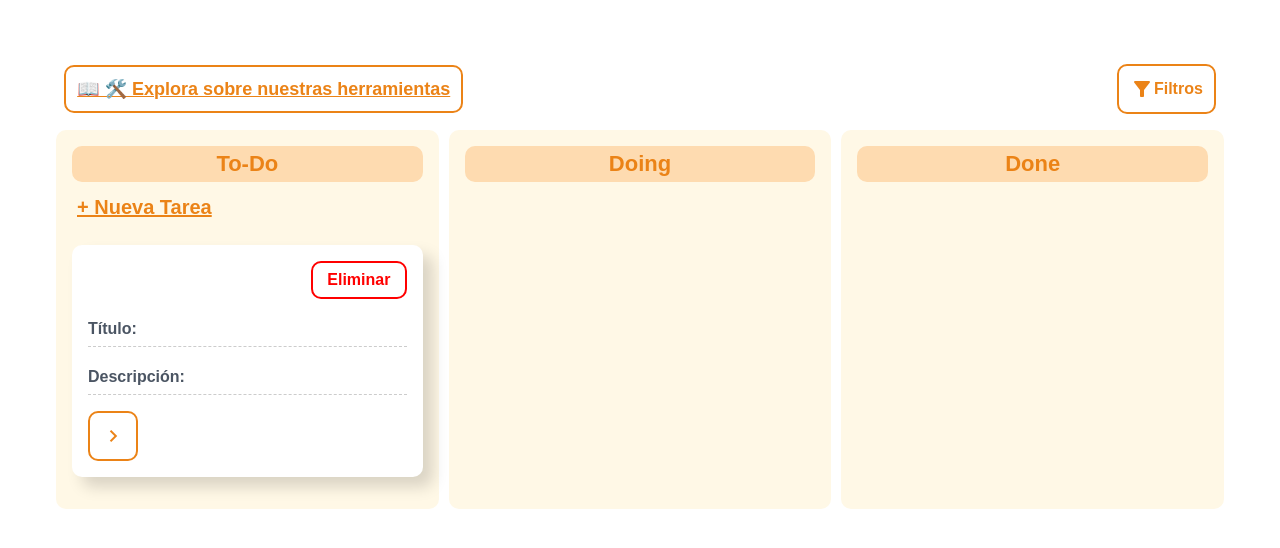
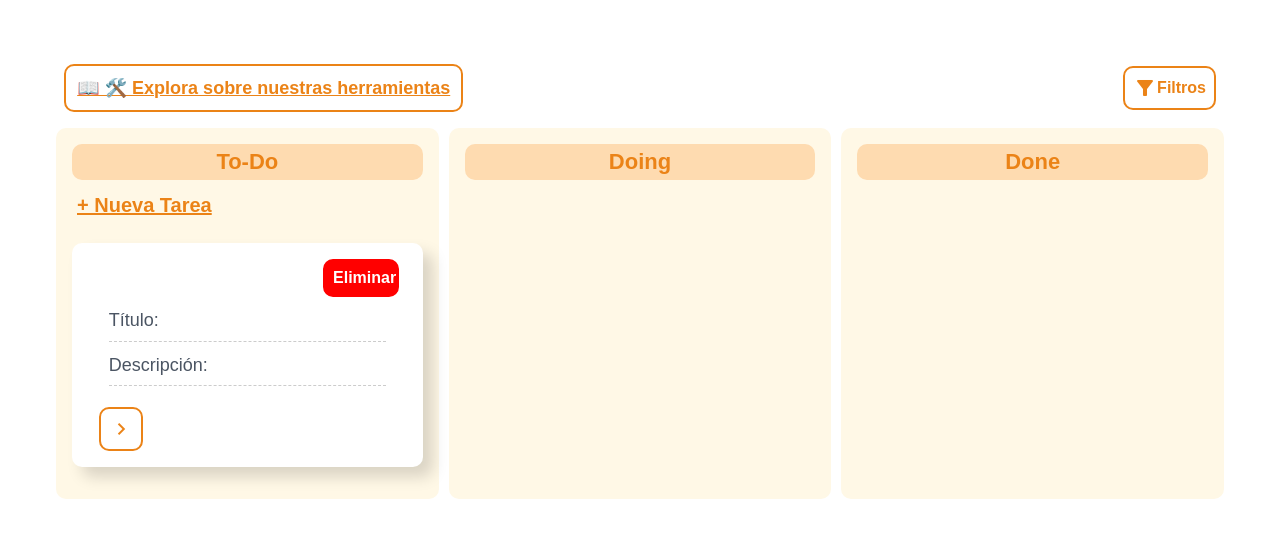
Before and after one commit to alePapaluca30/challenge-toDoList, a Next.js app: page /TodoList in a window 1280 px wide. Both pictures are taken after a click on the button "+ Nueva Tarea". Shown: the top 548 px of the page. Built offline with nearby package versions, Linux system fonts and the light colour scheme.

Commit message:
fix style in input

```diff
--- a/components/Field/CustomField.tsx
+++ b/components/Field/CustomField.tsx
@@ -57,7 +57,7 @@ const CustomField: React.FC<EditableFieldProps> = ({
       className="separator"
       aria-label={`Editar ${field}`}
     >
-      <span className="task-container-input-label">
+      <span className="input-label-value">
         {label}:
         <p className="task-container-input-value"> {value ?? placeholder}</p>
       </span>
--- a/components/TaskCard/TaskCard.tsx
+++ b/components/TaskCard/TaskCard.tsx
@@ -101,15 +101,8 @@ const TaskCard = ({
       />
 
       {/* Btn change state */}
-      <div
-        style={{
-          display: "flex",
-          flexDirection: "row",
-          alignItems: "center",
-        }}
-      >
-        <TaskActions state={state} onStateChange={onStateChange} />
-      </div>
+
+      <TaskActions state={state} onStateChange={onStateChange} />
     </div>
   );
 };
--- a/provider/TasksContext.tsx
+++ b/provider/TasksContext.tsx
@@ -45,7 +45,7 @@ export const TasksProvider = ({ children }: { children: React.ReactNode }) => {
 
   const addTask = (newTask: Task) => {
     const taskWithId: Task = { ...newTask, id: uuidv4(), state: "to-do" };
-    setTasks((prevTasks) => [...prevTasks, taskWithId]);
+    setTasks((prevTasks) => [taskWithId, ...prevTasks]);
   };
 
   const deleteTask = (taskId: string) => {
--- a/styles/Button.css
+++ b/styles/Button.css
@@ -5,7 +5,7 @@
 
   --color: #eb8317;
   background-color: inherit;
-  padding: 0.7em;
+  padding: 0.5em;
   cursor: pointer;
   font-size: 16px;
   font-weight: 700;
@@ -16,7 +16,7 @@
 
 .custom-button-action {
   --color: #eb8317;
-  padding: 0.7em;
+  padding: 0.5em;
   font-size: 16px;
   font-weight: 700;
   color: var(--color);
--- a/styles/TaskCard.css
+++ b/styles/TaskCard.css
@@ -1,5 +1,5 @@
 .task-card {
-  padding: 1rem;
+  padding: 1rem 1.5rem 1rem 1.5rem;
   margin: 1rem 0 1rem 0;
   width: 100%;
   background-color: #fff;
@@ -10,6 +10,7 @@
   display: flex;
   flex-direction: row;
   align-items: center;
+  padding: 0 0.7rem 0 0.7rem;
   gap: 8px;
   width: 100%;
 }
@@ -18,7 +19,7 @@
 .task-container textarea {
   width: 100%;
   margin: 0.1rem 0 0.1rem 0;
-  padding-left: 0.5rem;
+  margin: 0.3rem 0 0.3rem 0;
   height: 3rem;
   max-width: 18rem;
 
@@ -39,6 +40,7 @@
 }
 
 .task-container-input-value {
+  padding: 0.3rem 0 0.3rem 0;
   color: black;
   font-size: 18px;
   font-weight: 600;
@@ -58,46 +60,57 @@
 .actions-container {
   display: flex;
   justify-content: space-between;
-  padding: 0.2rem 0 0 0;
+  padding: 0.5rem 0.2rem 0 0.2rem;
   color: black;
 }
 
 .actions-container input {
   padding: 0.8rem;
   width: 100%;
+  margin: 10rem;
   font-size: 15px;
   border: 1px solid rgb(75 85 99);
   border-radius: 10px;
   background-color: transparent;
 }
 
+.input-label-value {
+  display: flex;
+  flex-direction: column;
+  color: rgb(75 85 99);
+  font-weight: 500;
+  font-size: 18px;
+}
 .container-delete {
   display: flex;
   flex-direction: row;
   justify-content: flex-end;
 }
 .actions-delete {
-  width: 30%;
+  width: 25%;
   background-color: transparent;
   padding: 0.5rem;
 
   font-size: 16px;
   font-weight: 600;
   border: 2px solid red;
-  color: red;
+  color: white;
+  background-color: red;
   border-radius: 10px;
 
   transition: background-color 0.3s ease;
 }
 
 .actions-delete:hover {
+  color: red;
   background-color: rgba(255, 0, 0, 0.4);
+  border: 2px solid rgba(255, 0, 0, 0.4);
+  border-radius: 10px;
 }
 
 .separator {
   cursor: pointer;
-  margin: 0.8rem 0 0.8rem 0;
-  padding: 0.5rem 0 0.5rem 0;
+  margin: 0.8rem;
   border-bottom: 1px dashed rgb(204, 204, 204);
 }
 
```
